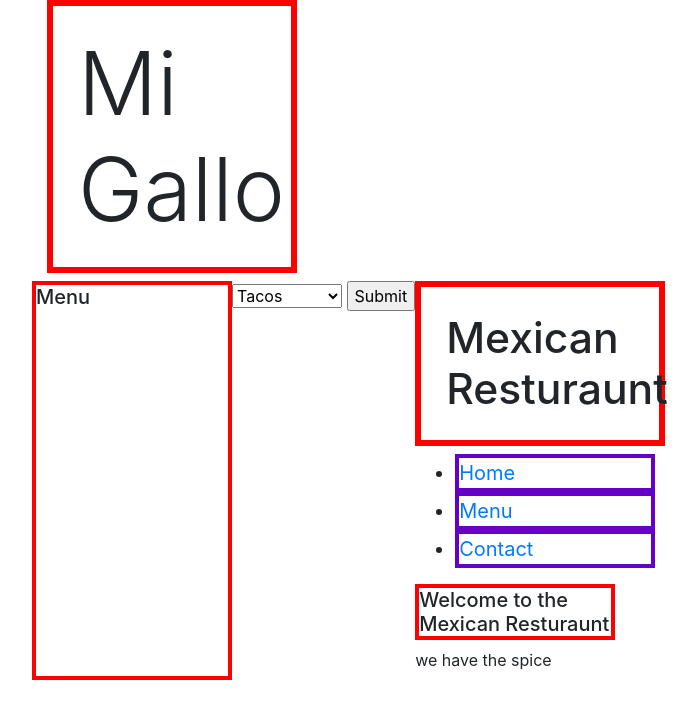
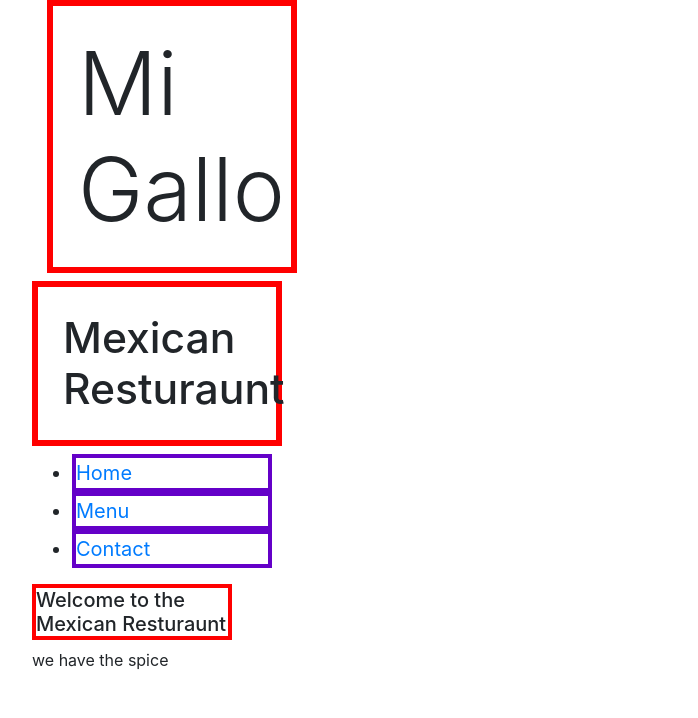
Before and after one commit to King-Makle/King-Makle.github.io, a plain HTML site: page marketing/index.html in a window 1280 px wide. Shown: the whole page, without its empty margins (38-736 px from the left). Drawn offline with nearby package versions, Linux system fonts and the light colour scheme; files that its build step writes are made by us from their sources.

Commit message:
mi gallo

```diff
--- a/marketing/index.html
+++ b/marketing/index.html
@@ -14,20 +14,6 @@
             <div class="col-md-12">
                 <h1 class="display-2">Mi Gallo</h1>
             </div>
-            <body>
-                <h2>Menu</h2>
-                <form action="mexican.php" method="post">
-                    <select name="food">
-                        <option value="tacos">Tacos</option>
-                        <option value="burritos">Burritos</option>
-                        <option value="quesadillas">Quesadillas</option>
-                        <option value="enchiladas">Enchiladas</option>
-                        <option value="tamales">Tamales</option>
-                    </select>
-                    <input type="submit" name="submit" value="Submit">
-                </form>
-            </body>
-            </html>
     <body>
         <div class="wrapper">
              <div class="banner">
@@ -43,3 +29,10 @@
             <div class="content">
                 <h2>Welcome to the Mexican Resturaunt</h2>
                 <p>we have the spice</p>
+            </div>
+</div>
+</body>
+</div>
+</div>
+</body>
+</html>
```
